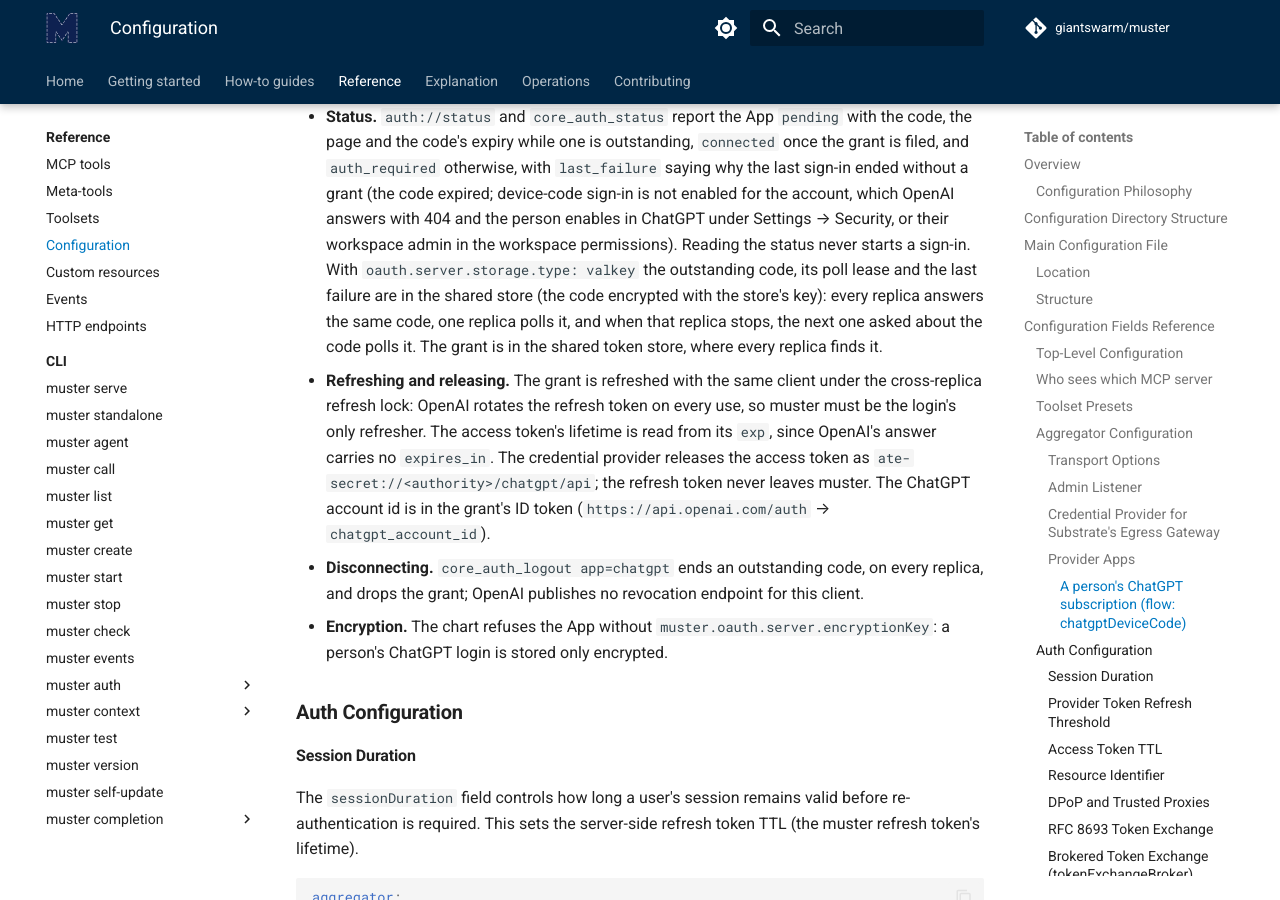
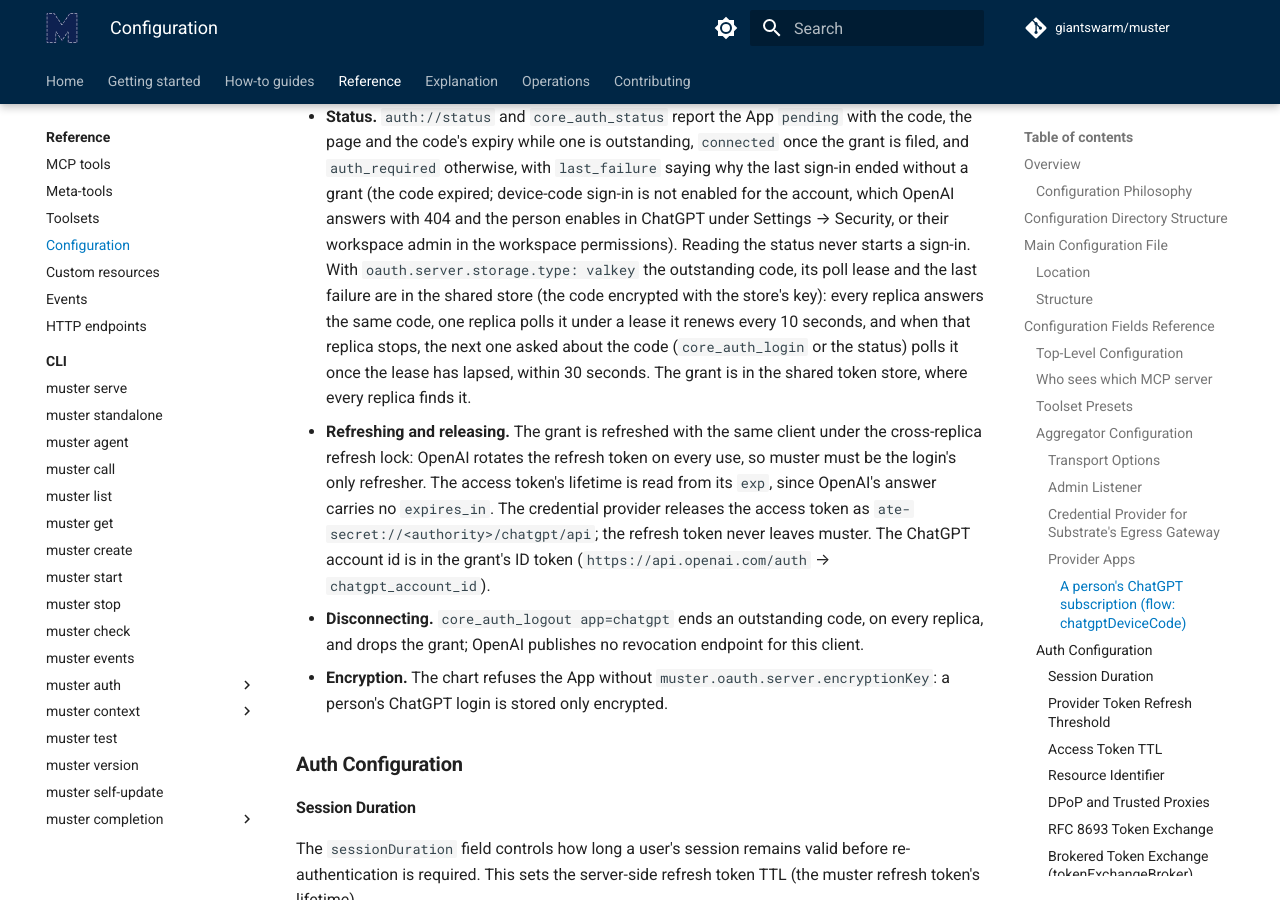
Before and after one commit to giantswarm/muster, an MkDocs documentation site: the page built from docs/reference/configuration.md, in a window 1280 px wide and 900 px high, scrolled down 8653 px. Built offline with MkDocs 1.6.1 and Material for MkDocs 9.7.7, drawn with Linux system fonts in a browser that asks for light colours; comment, search, counter and statistics services are not loaded.

Commit message:
docs: the device-code poll lease's handover time

```diff
--- a/docs/reference/configuration.md
+++ b/docs/reference/configuration.md
@@ -316,8 +316,9 @@ codex's browser sign-in, which redirects to a listener on the person's machine.
   or their workspace admin in the workspace permissions). Reading the status never starts a
   sign-in. With `oauth.server.storage.type: valkey` the outstanding code, its poll lease
   and the last failure are in the shared store (the code encrypted with the store's key):
-  every replica answers the same code, one replica polls it, and when that replica stops,
-  the next one asked about the code polls it. The grant is in the shared token store,
+  every replica answers the same code, one replica polls it under a lease it renews every
+  10 seconds, and when that replica stops, the next one asked about the code
+  (`core_auth_login` or the status) polls it once the lease has lapsed, within 30 seconds. The grant is in the shared token store,
   where every replica finds it.
 - **Refreshing and releasing.** The grant is refreshed with the same client under the
   cross-replica refresh lock: OpenAI rotates the refresh token on every use, so muster must
```
Also changed, not shown: CHANGELOG.md (+1 -1 lines).
